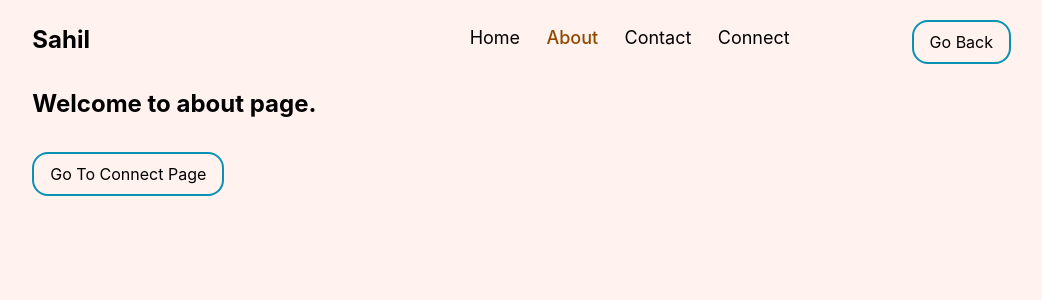
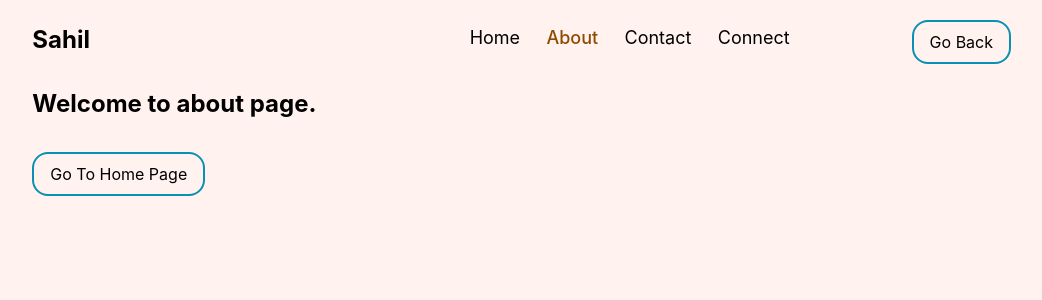
Before and after one commit to sahilhedau49/react-routers-example, a React (Create React App) app: page /about in a window 1280 px wide. Shown: the top 300 px of the page, without its empty margins (229-1271 px from the left). Built offline with nearby package versions, Linux system fonts and the light colour scheme.

Commit message:
Update About.js

```diff
--- a/src/components/About.js
+++ b/src/components/About.js
@@ -5,7 +5,7 @@ const About = () => {
   const navigate = useNavigate();
 
   const gotohome = () => {
-    navigate("/connect");
+    navigate("/");
   };
 
   return (
@@ -15,7 +15,7 @@ const About = () => {
         onClick={() => gotohome()}
         className="px-4 py-2 border-2 rounded-2xl border-cyan-600"
       >
-        Go To Connect Page
+        Go To Home Page
       </button>
     </div>
   );
```
